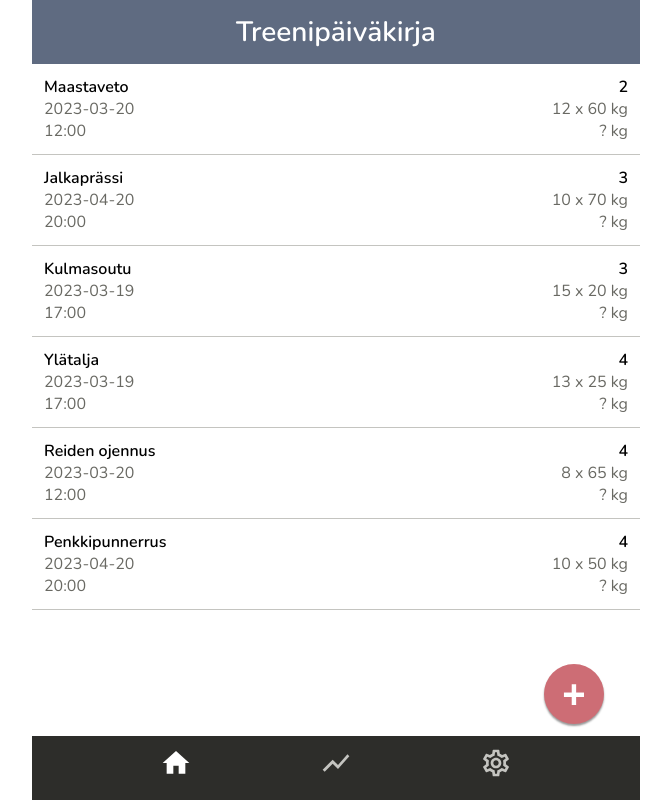
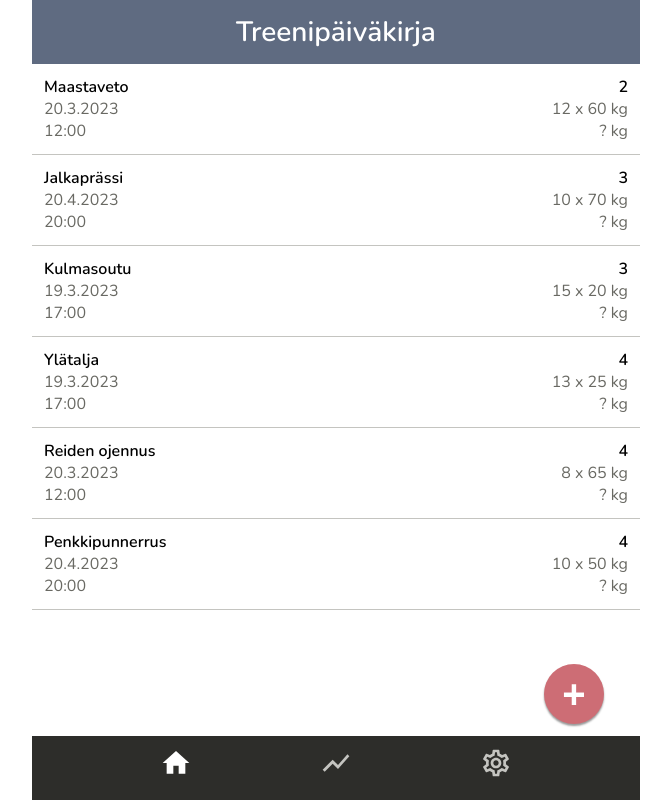
Before and after one commit to Juliamanda/treenipaivakirja, a React (Vite) app: page / in a window 1280 px wide. Shown: the whole page, without its empty margins (304-975 px from the left). Built offline with nearby package versions, Linux system fonts and the light colour scheme.

Commit message:
Lsää päivämäärämuotoilun Item-komponentille

```diff
--- a/src/components/Item/Item.jsx
+++ b/src/components/Item/Item.jsx
@@ -3,13 +3,15 @@ import { MdNavigateNext } from 'react-icons/md'
 
 
 function Item({data, ...props}) {
+  const locale = "fi-FI"
+  const date = new Date(data.date).toLocaleDateString(locale)
 
     return (
         <div className={styles.item}>
           <div className={styles.item_data}>
             <div className={styles.item_type}>{data.type}</div>
             <div className={styles.item_set}>{data.set}</div>
-            <div className={styles.item_date}>{data.date}</div>
+            <div className={styles.item_date}>{date}</div>
             <div className={styles.item_repeat}>{data.repeat} x {data.weight} kg</div>
             <div className={styles.item_time}>{data.time}</div>
             <div className={styles.item_sum}>? kg</div>
```
